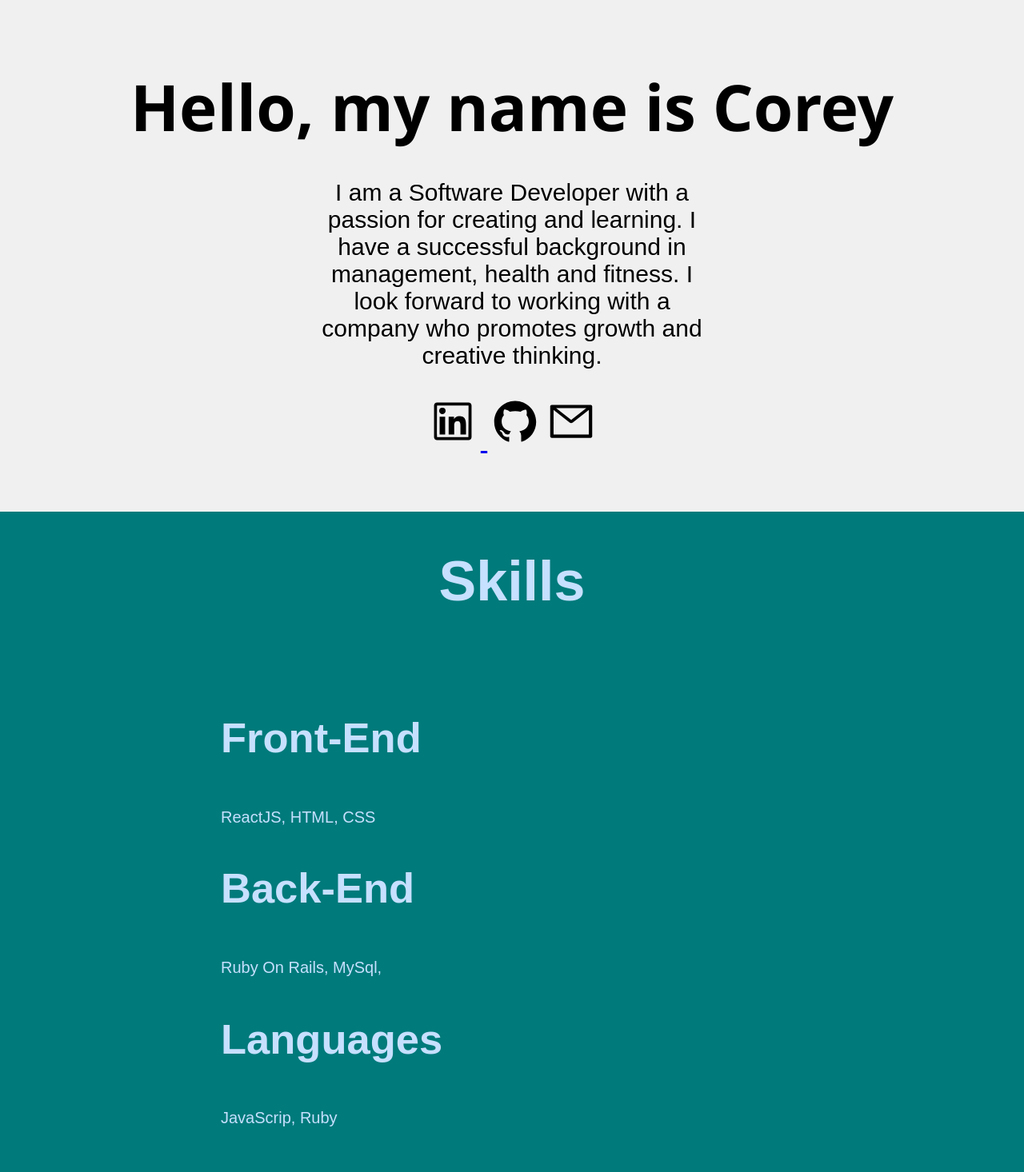
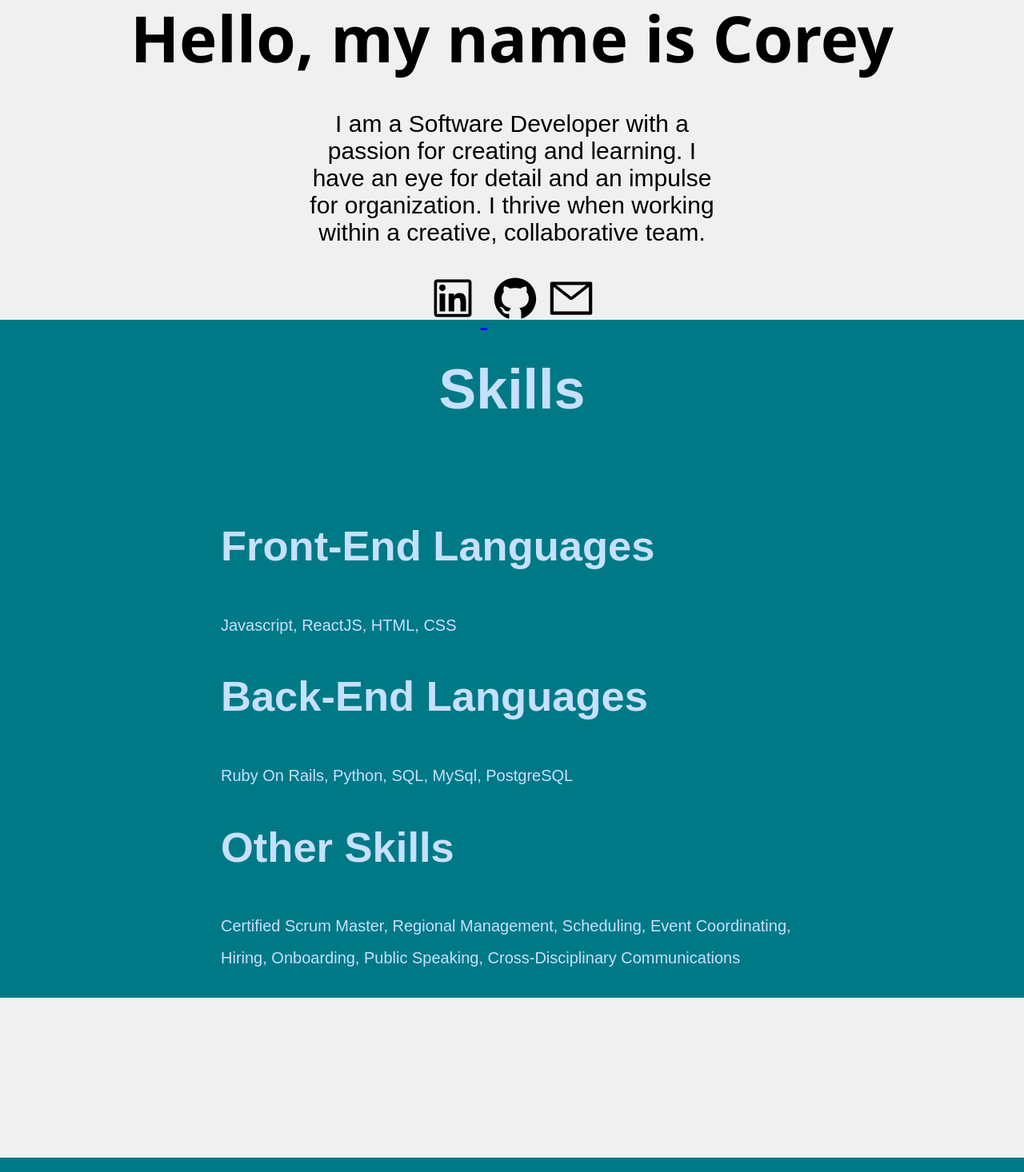
Before and after one commit to CSchadeck/portfolio-website, a React (Create React App) app: page / in a window 1280 px wide. Shown: the part 160-1626 px from the top of the page at 80% size. Built offline with nearby package versions, Linux system fonts and the light colour scheme.

Commit message:
changed Home Page alignment and fixed color

```diff
--- a/src/pages/Home.js
+++ b/src/pages/Home.js
@@ -11,30 +11,26 @@ export default function Home() {
         <div className="home">
             <div className="about">
                 <h2>Hello, my name is Corey</h2>
-                <div className="prompt"><p>I am a Software Developer with a passion for creating and learning. I have a successful  background in management, health and fitness. I look forward to working with a company who promotes growth and creative thinking. </p>
+                <div className="prompt"><p>I am a Software Developer with a passion for creating and learning. I have an eye for detail and an impulse for organization. I thrive when working within a creative, collaborative team. </p>
                     <a href="https://www.linkedin.com/in/coreyschadeck" target="_blank" rel="noreferrer"><AiOutlineLinkedin /></a>
-                   <a href="https://github.com/CSchadeck" target="_blank" rel="noreferrer"> <AiOutlineGithub /></a>
-                   <a href="mailto:corey@schadeck.com">< AiOutlineMail /> </a>
+                    <a href="https://github.com/CSchadeck" target="_blank" rel="noreferrer"> <AiOutlineGithub /></a>
+                    <a href="mailto:corey@schadeck.com">< AiOutlineMail /> </a>
                 </div>
             </div>
 
             <div className="skills"><h1>Skills</h1>
                 <ol className="list">
                     <li className="item">
-                        <h2> Front-End</h2>
-                        <span>ReactJS, HTML, CSS</span>
+                        <h2> Front-End Languages</h2>
+                        <span>Javascript, ReactJS, HTML, CSS</span>
                     </li>
                     <li className="item">
-                        <h2> Back-End</h2>
-                        <span>Ruby On Rails, MySql, </span>
-                    </li>
-                    <li className="item">
-                        <h2> Languages</h2>
-                        <span>JavaScrip, Ruby</span>
+                        <h2> Back-End Languages</h2>
+                        <span>Ruby On Rails, Python, SQL, MySql, PostgreSQL </span>
                     </li>
                     <li className="item">
                         <h2> Other Skills</h2>
-                        <span>Regional Managment, Scheduling, Event Coordinating, Hiring, Onboarding, Communications</span>
+                        <span>Certified Scrum Master, Regional Management, Scheduling, Event Coordinating, Hiring, Onboarding, Public Speaking, Cross-Disciplinary Communications</span>
                     </li>
                 </ol>
             </div>
--- a/src/styles/Home.css
+++ b/src/styles/Home.css
@@ -7,14 +7,14 @@
 
 .about {
     width: 100%;
-    height: calc(100vh - 100px);
+    height: calc(70vh - 100px);
     display: flex;
     flex-direction: column;
     justify-content: center;
     align-items: center;
     text-align: center;
 
-    color: #e0d7d7;
+    color: #f0f0f0
 }
 
 .about h2 {
@@ -43,7 +43,7 @@
     justify-content: center;
     flex-direction: column;
     align-items: center;
-    background: #007a7b;
+    background: #007987;
 }
 
 .skills h1 {
```
